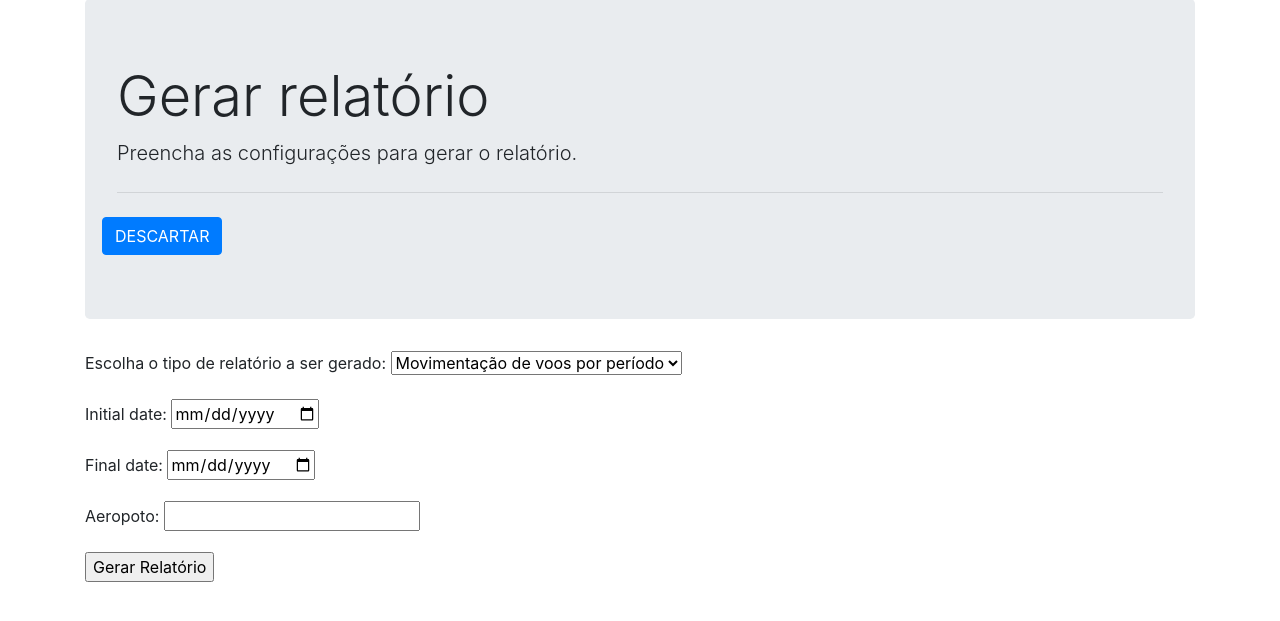
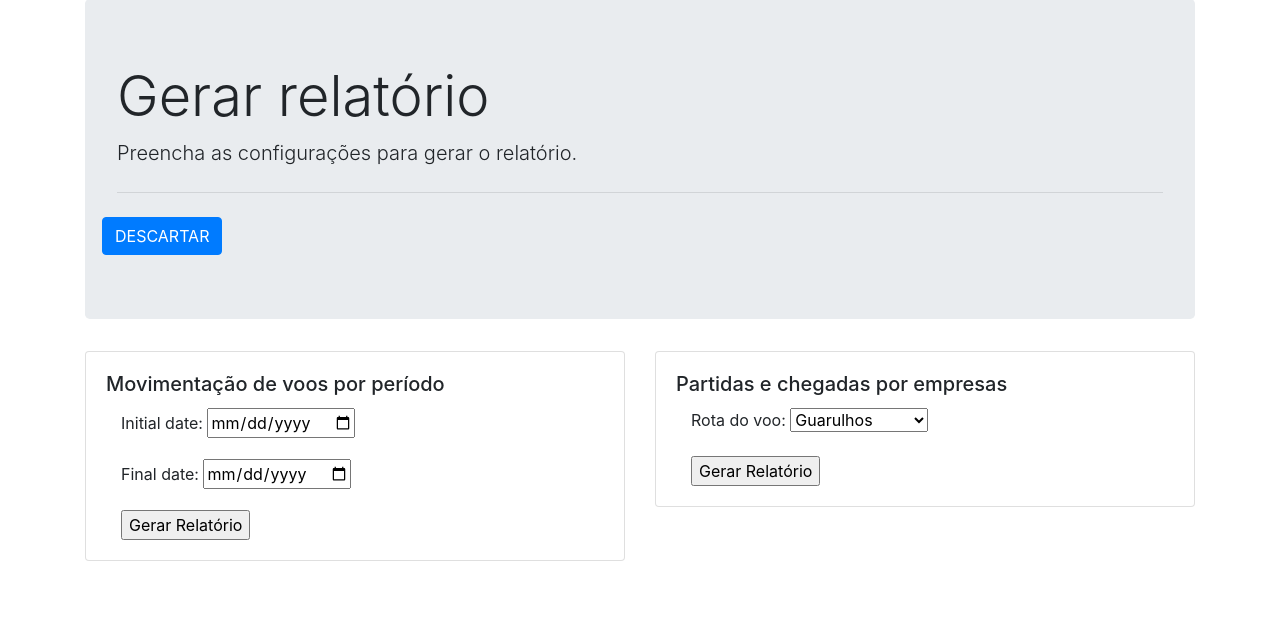
Before and after one commit to DamaralHenrique/DjangoApp, a Django app: page /home/3/gerar_relatorio/ in a window 1280 px wide. Shown: the part 57-678 px from the top of the page. Run offline with Django 4.2, Linux system fonts and the light colour scheme; some libraries are stand-ins or nearby versions.

Commit message:
⚡️ Update report page
Co-authored-by: Edu-Hiroshi <Edu-Hiroshi@users.noreply.github.com>
Co-authored-by: RicardoHonda <RicardoHonda@users.noreply.github.com>

```diff
--- a/flight/forms.py
+++ b/flight/forms.py
@@ -4,6 +4,8 @@ import datetime
 
 from django import forms
 from django.forms import DateTimeInput
+
+from .models import *
 
 # FORMS: LOGIN
 class LoginForm(forms.Form):
@@ -29,13 +31,33 @@ FLIGHT_COMPANIES = [
 class MyDateInput(forms.widgets.DateInput):
     input_type = 'date'
 
-class ReportForm(forms.Form):
+AEROPORTOS= []
+aeroportos_partida = list(Rota.objects.all().values_list('aeroporto_partida', flat = True).distinct())
+aeroportos_chegada = list(Rota.objects.all().values_list('aeroporto_chegada', flat = True).distinct())
+
+
+class ReportTypeForm(forms.Form):
     report_type= forms.CharField(label='Escolha o tipo de relatório a ser gerado:',
                                  widget=forms.Select(choices=REPORT_TYPES))
-    initial_date = forms.DateField(widget=MyDateInput(), required=False)
-    final_date = forms.DateField(widget=MyDateInput(), required=False)
 
-    aeropoto = forms.CharField(max_length=200)
+class ReportAirportForm(forms.Form):
+    aeroportos_list = set(aeroportos_partida) | set(aeroportos_chegada)
+    for aeroporto_p in aeroportos_list:
+        AEROPORTOS.append((aeroporto_p, aeroporto_p))
+    aeroporto= forms.CharField(label='Rota do voo:', widget=forms.Select(choices=AEROPORTOS))
+
+
+class ReportDateForm(forms.Form):
+    # report_type= forms.CharField(label='Escolha o tipo de relatório a ser gerado:',
+    #                              widget=forms.Select(choices=REPORT_TYPES))
+
+    initial_date = forms.DateField(widget=MyDateInput())
+    final_date = forms.DateField(widget=MyDateInput())
+
+    # aeroportos_list = set(aeroportos_partida) | set(aeroportos_chegada)
+    # for aeroporto_p in aeroportos_list:
+    #     AEROPORTOS.append((aeroporto_p, aeroporto_p))
+    # aeroporto= forms.CharField(label='Rota do voo:', widget=forms.Select(choices=AEROPORTOS))
 
     def clean(self):
         initial = self.cleaned_data['initial_date']
@@ -51,6 +73,7 @@ class ReportForm(forms.Form):
 
         return 0
 
+
 # FORMS: CRUD
 ROTAS= [
     ('1', 'Rota 1 (Guarulhos -> Santos Dumont)'),
@@ -58,7 +81,7 @@ ROTAS= [
     ('3', 'Rota 3 (Guarulhos -> Brasília)'),
     ('4', 'Rota 4 (Brasília -> Guarulhos)'),
     ('5', 'Rota 5 (Guarulhos -> Salvador)'),
-    ('6', 'Rota 6 (Salvados -> Guarulhos)'),
+    ('6', 'Rota 6 (Salvador -> Guarulhos)'),
 ]
 
 formatDate = "%Y-%m-%dT%H:%M"
--- a/flight/templates/relatorio_gerar.html
+++ b/flight/templates/relatorio_gerar.html
@@ -42,22 +42,22 @@
         </div>
     </div>
 
-    <script type="text/javascript">
-        function showDiv(select){
-            if(select.value==1){
-                document.getElementById('hidden_div').style.display = "block";
-            } else{
-                document.getElementById('hidden_div').style.display = "none";
-            }
-        }
-    </script>
+    <div class="container">
+        <div class="row">
 
+            <div class="col-sm-6">
+                <div class="card">
+                    <div class="card-body">
+                        <h5 class="card-title">
+                            Movimentação de voos por período
+                        </h5>
                         <div class="container">
                             <form action = "" method = "post">
                                 {% csrf_token %}
-            {{form.as_p }}
+                                {{form2.as_p }}
                                 <input type="submit" value="Gerar Relatório">
                             </form>
+
                             {% if messages %}
                             <div class="alert alert-danger m-2" role="alert">
                                 {% for message in messages %}
@@ -66,28 +66,6 @@
                             </div>
                             {% endif %}
                         </div>
-
-        <!-- <hr class="my-4">
-
-        <div id="hidden_div" style="display:none;">
-            <div class="row">
-                <div class="col-sm-6">
-                    <div class="card">
-                        <div class="card-body">
-                            <h5 class="card-title">
-                                Companhia aérea
-                            </h5>
-                            <p class="card-text">
-                                <select id="id_companhia"
-                                        name="companhia">
-                                    <option value="0">
-                                        0
-                                    </option>
-                                    <option value="1">
-                                        1
-                                    </option>
-                                </select>
-                            </p>
                     </div>
                 </div>
             </div>
@@ -96,19 +74,23 @@
                 <div class="card">
                     <div class="card-body">
                         <h5 class="card-title">
-                                Tipo de voo
+                            Partidas e chegadas por empresas
                         </h5>
-                            <p class="card-text">
-                                <select id="id_voo"
-                                        name="voo">
-                                    <option value="0">
-                                        0
-                                    </option>
-                                    <option value="1">
-                                        1
-                                    </option>
-                                </select>
-                            </p>
+                        <div class="container">
+                            <form action = "" method = "post">
+                                {% csrf_token %}
+                                {{form3.as_p }}
+                                <input type="submit" value="Gerar Relatório">
+                            </form>
+
+                            {% if messages %}
+                            <div class="alert alert-danger m-2" role="alert">
+                                {% for message in messages %}
+                                <div{% if message.tags %} class="{{ message.tags }}"{% endif %}>{{ message }}</div>
+                                {% endfor %}
+                            </div>
+                            {% endif %}
+                        </div>
                     </div>
                 </div>
             </div>
@@ -116,7 +98,6 @@
 
     </div>
 
-    </div> -->
+</body>
 
-</body>
 </html>
--- a/flight/views.py
+++ b/flight/views.py
@@ -1,5 +1,4 @@
 from datetime import datetime
-from dateutil.relativedelta import relativedelta
 
 import pytz
 from django.shortcuts import render
@@ -74,14 +73,17 @@ def telaGerarRelatorioViews(request):
     if request.method == 'POST':
 
         # Create a form instance and populate it with data from the request (binding):
-        form = ReportForm(request.POST)
+        formDate = ReportDateForm(request.POST)
+        formAirport = ReportAirportForm(request.POST)
+
         context = {
-            'form': form,
+            'formDate': formDate,
+            'formAirport': formAirport,
         }
 
-        if int(form.data['report_type']) == 1: # 'Movimentação de voos por período'
+        if formDate.data is not None: # 'Movimentação de voos por período'
             if not form.data['initial_date'] or not form.data['final_date']:
-                messages.warning(request, 'Campos "Initail date" e "Final date" devem ser preenchidos para este tipo de relatório!')
+                messages.warning(request, 'Campos "Initial date" e "Final date" devem ser preenchidos para este tipo de relatório!')
             else:
                 date_format = "%Y-%m-%d"
                 initial_date = datetime.datetime.strptime(request.POST['initial_date'], date_format)
@@ -98,8 +100,12 @@ def telaGerarRelatorioViews(request):
 
                 else:
                     # Pegar tabela com cada um desses voos
-                    voos_partidas = VooDinamico.objects.all().filter(partida_real__gte=initial_date, partida_real__lte=final_date + relativedelta(months=+1))
-                    voos_chegadas = VooDinamico.objects.all().filter(partida_real__gte=initial_date, partida_real__lte=final_date + relativedelta(months=+1))
+                    voos_partidas = VooDinamico.objects.all() \
+                                                       .filter(partida_real__gte=initial_date, partida_real__lte=final_date) \
+                                                       .exclude(partida_real__isnull=True)
+                    voos_chegadas = VooDinamico.objects.all() \
+                                                       .filter(chegada_real__gte=initial_date, chegada_real__lte=final_date) \
+                                                       .exclude(chegada_real__isnull=True)
 
                     # Pegar numero de voos que chegaram e que partiram em um periodo
                     num_partidas = voos_partidas.count()
@@ -150,11 +156,13 @@ def telaGerarRelatorioViews(request):
             companhias_aereas = list(Voo.objects.all().values_list('companhia_aerea', flat = True).distinct())
             # aeroporto = form.data['aeroporto']
 
+            aeroporto = request.POST['aeroporto']
+
             voo_data = []
             for companhia_aerea in companhias_aereas:
 
-                voos_chegadas = VooDinamico.objects.all().filter(voo__companhia_aerea=companhia_aerea, voo__rota__aeroporto_partida="Guarulhos")
-                voos_partidas = VooDinamico.objects.all().filter(voo__companhia_aerea=companhia_aerea, voo__rota__aeroporto_chegada="Guarulhos")
+                voos_chegadas = VooDinamico.objects.all().filter(voo__companhia_aerea=companhia_aerea, voo__rota__aeroporto_partida=aeroporto)
+                voos_partidas = VooDinamico.objects.all().filter(voo__companhia_aerea=companhia_aerea, voo__rota__aeroporto_chegada=aeroporto)
                 num_voos_chegadas = voos_chegadas.count()
                 num_voos_partidas = voos_partidas.count()
 
@@ -181,7 +189,10 @@ def telaGerarRelatorioViews(request):
 
     template = loader.get_template('relatorio_gerar.html')
     context ={}
-    context['form']= ReportForm()
+    context['form1']= ReportTypeForm()
+    context['form2']= ReportDateForm()
+    context['form3']= ReportAirportForm()
+
     return HttpResponse(template.render(context, request))
 
 
```
Also changed, not shown: flight/tests.py (+25 -25 lines), db.sqlite3. Lines whose indentation alone changed are shown as unchanged.
